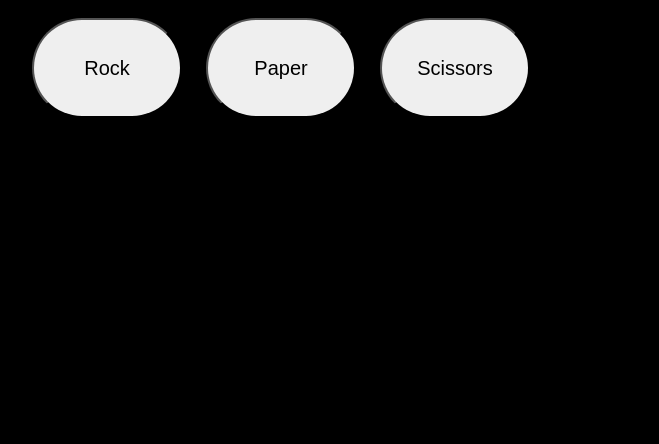
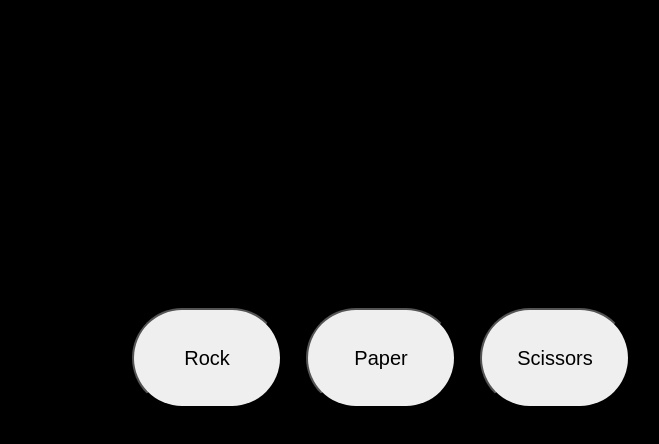
Before and after one commit to arnab-sen/rock-paper-scissors, a plain HTML site: page index.html in a window 1280 px wide. Shown: the whole page, without its empty margins (243-902 px from the left). Drawn offline with Linux system fonts and the light colour scheme.

Commit message:
[cosmetic] Moved the buttons to be more centered

```diff
--- a/styles/style.css
+++ b/styles/style.css
@@ -4,6 +4,7 @@ html {
 
 button {
   margin: 10px;
+  margin-top: 300px;
   width: 150px;
   height: 100px;
   font-size: 20px;
@@ -12,7 +13,7 @@ button {
 
 .buttons {
   display: block;
-  width: 750px;
+  width: 550px;
   margin-left: auto;
   margin-right: auto;
 }
```
